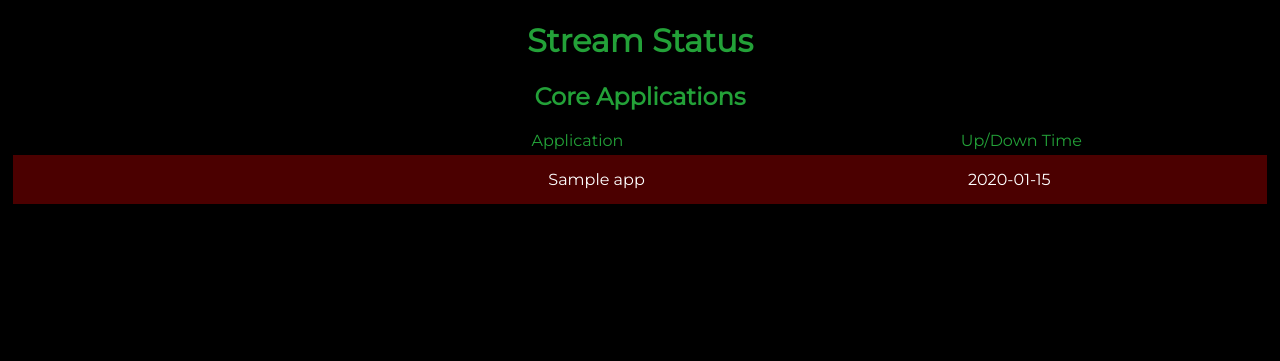
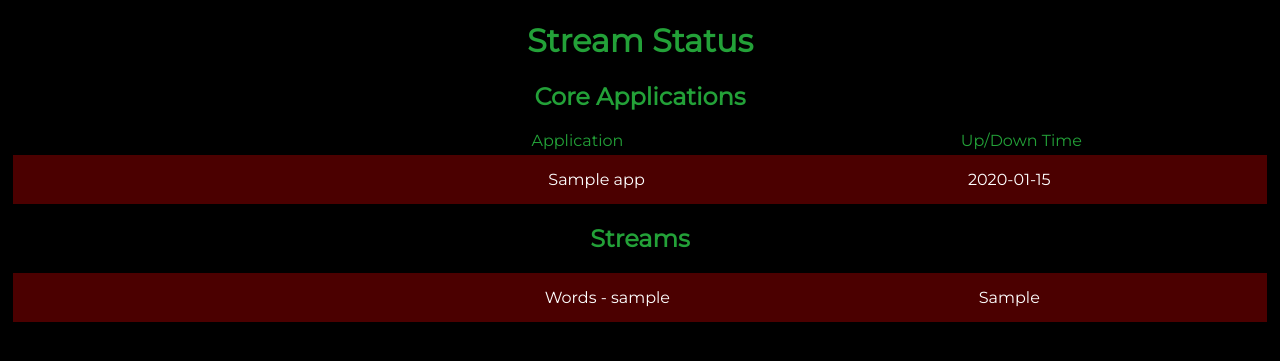
Before and after one commit to JohnBarton27/stream-status, a Flask app: template streamstatus/templates/index.html in a window 1280 px wide. Shown: the top 361 px of the page. Run offline with Flask 2, Linux system fonts and the light colour scheme; the template is opened without the code that fills it: most values are stand-ins (such as "Sample title", 1, 10 or a date in 2020); some libraries are stand-ins or nearby versions.

Commit message:
Add initial front-end support for displaying stream info

```diff
--- a/streamstatus/main.py
+++ b/streamstatus/main.py
@@ -6,6 +6,7 @@ from streamstatus.companion import Companion
 from streamstatus.light_factory import LightFactory
 from streamstatus.spx_gc import SpxGc
 from streamstatus.tally_arbiter import TallyArbiter
+from streamstatus.stream_host.twitch import Twitch
 
 app = Flask(__name__)
 app.config['SECRET_KEY'] = 'secret!'
@@ -18,12 +19,17 @@ spx = SpxGc(pi_host)
 gath_light_factory = LightFactory('192.168.0.104', app_name='Gathering Light Factory')
 trad_light_factory = LightFactory('192.168.3.104', app_name='Traditional Light Factory')
 
-apps = [comp, tally_arbiter, spx, gath_light_factory, trad_light_factory]
+twitch_gabz = Twitch('ChaoticGabz')
+twitch_sumc = Twitch('suntreeumc')
+
+# apps = [comp, tally_arbiter, spx, gath_light_factory, trad_light_factory]
+apps = [comp]
+streams = [twitch_gabz, twitch_sumc]
 
 
 @app.route("/")
 def index():
-    return render_template("index.html", apps=apps)
+    return render_template("index.html", apps=apps, streams=streams)
 
 
 @socketio.on('get_statuses')
--- a/streamstatus/templates/index.html
+++ b/streamstatus/templates/index.html
@@ -26,6 +26,14 @@
     </a>
   {% endfor %}
 
+  <h2>Streams</h2>
+  {% for stream in streams %}
+  <div id="{{stream.__class__}}-{{ stream.login }}" class="app-status {% if stream.is_live %} app-healthy {% else %} app-unhealthy {% endif %}" style="text-align: center;">
+      <span style="width: 60%; display: inline-block;">{{ stream.__class__.__name__ }} - {{ stream.login }}</span>
+      <span id="{{stream.__class__}}-{{ stream.login }}-viewers">{% if stream.get_current_viewers() == -1 %} Offline {% else %} {{ stream.get_current_viewers() }} {% endif %}</span>
+  </div>
+  {% endfor %}
+
 <script src="https://cdnjs.cloudflare.com/ajax/libs/socket.io/4.0.1/socket.io.js" integrity="sha512-q/dWJ3kcmjBLU4Qc47E4A9kTB4m3wuTY7vkFJDTZKjTs8jhyGQnaUrxa0Ytd0ssMZhbNua9hE+E7Qv1j+DyZwA==" crossorigin="anonymous"></script>
 <script type="text/javascript" charset="utf-8">
     var socket = io();
```
